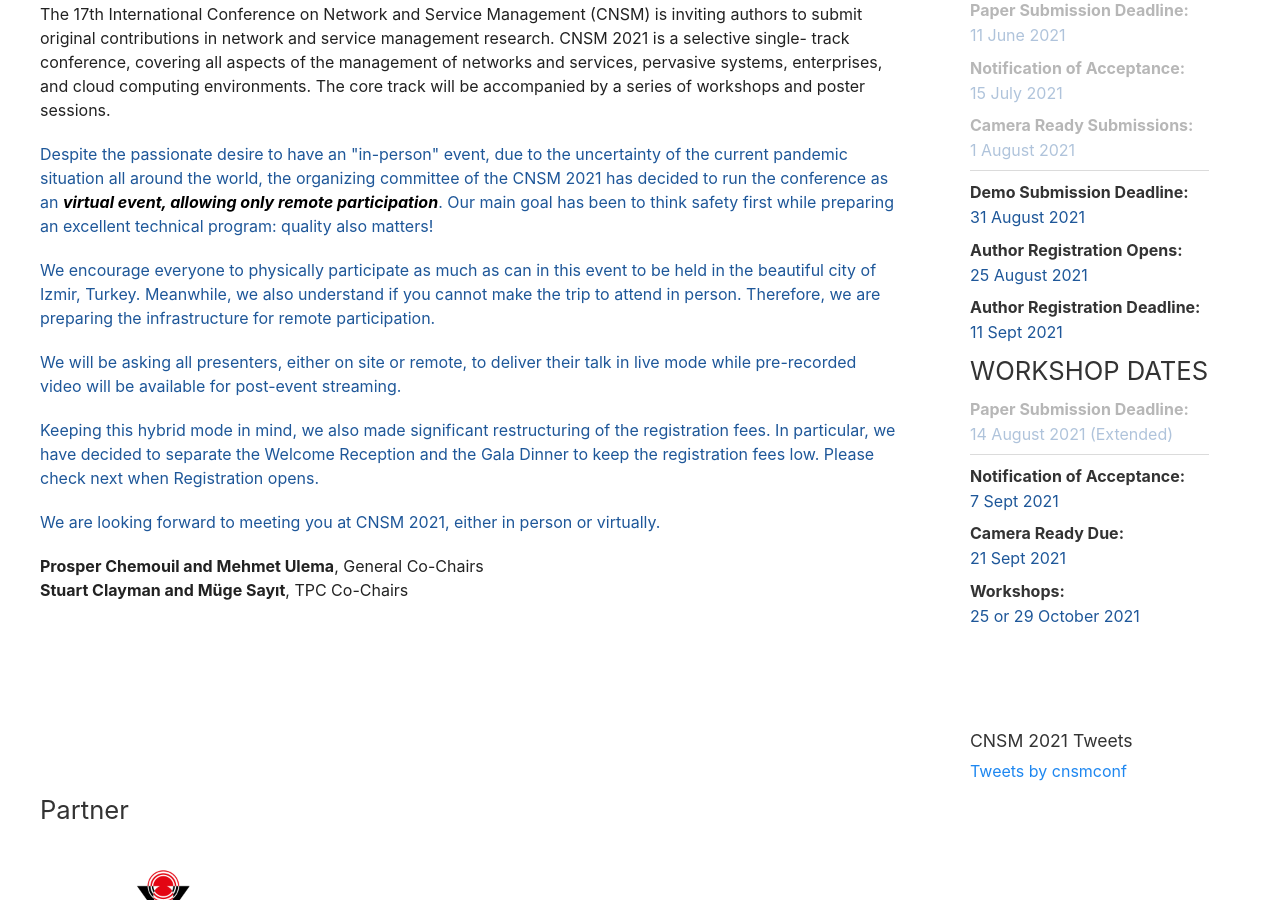
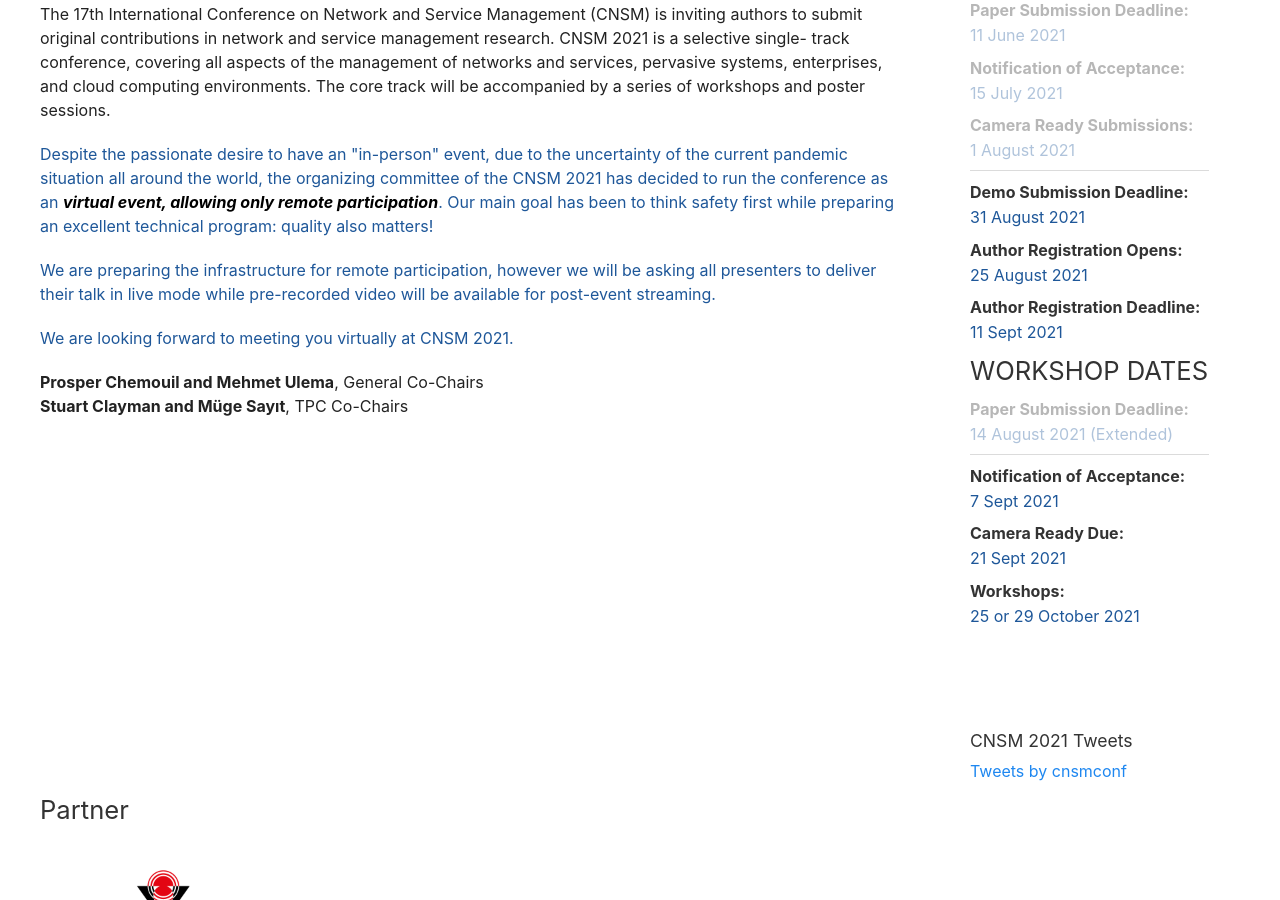
Before and after one commit to stuartclayman/cnsm_2021_website, a Jekyll site: the page built from index.html, in a window 1280 px wide and 900 px high, scrolled down 743 px. Built offline with Jekyll 4.4.1, drawn with Linux system fonts in a browser that asks for light colours; nearby versions of some CDN libraries; comment, search, counter and statistics services are not loaded.

Commit message:
Virtual updates

```diff
--- a/index.html
+++ b/index.html
@@ -15,19 +15,22 @@ title: Home
         Despite the passionate desire to have an "in-person" event, due to the uncertainty of the current pandemic situation all around the world,  the organizing committee of the CNSM 2021 has decided to run the conference as an <em>virtual event, allowing only remote participation</em>.  Our main goal has been to think safety first while preparing an excellent technical program: quality also matters!
       </p>
 
-      <p class="cn-blue">
+<!--       <p class="cn-blue">
       We encourage everyone to physically participate as much as can in this event to be held in the beautiful city of Izmir, Turkey. Meanwhile, we also understand if you cannot make the trip to attend in person.  Therefore, we are preparing the infrastructure for remote participation.
       </p>
+-->
+
       <p class="cn-blue">
-      We will be asking all presenters, either on site or remote, to deliver their talk in live mode while pre-recorded video will be available for post-event streaming.
+        We are preparing the infrastructure for remote participation, however we will be asking all presenters to deliver their talk in live mode while pre-recorded video will be available for post-event streaming.
       </p>
 
+      <!--
       <p class="cn-blue">
-      Keeping this hybrid mode in mind, we also made significant restructuring of the registration fees. In particular, we have decided to separate the Welcome Reception and the Gala Dinner to keep the registration fees low. Please check next when Registration opens.
+        Keeping this hybrid mode in mind, we also made significant restructuring of the registration fees. In particular, we have decided to separate the Welcome Reception and the Gala Dinner to keep the registration fees low. Please check next when Registration opens.
       </p>
-
+      -->
       <p class="cn-blue">
-      We are looking forward to meeting you at CNSM 2021, either in person or virtually.
+        We are looking forward to meeting you virtually at CNSM 2021.
       </p>
 
       <p>
--- a/registration.html
+++ b/registration.html
@@ -4,8 +4,8 @@ layout: page
 
 <h1>CNSM 2021 Registration</h1>
 
-<p>
-  <b>We have re-structured the registration fees as CNSM 2021 will be hybrid – on-site and remote – to accommodate all travel and health constraints.</b>
+<p class="cn-blue">
+  Despite the passionate desire to have an "in-person" event, due to the uncertainty of the current pandemic situation all around the world,  the organizing committee of the CNSM 2021 has decided to run the conference as an <em>virtual event, allowing only remote participation</em>.  Our main goal has been to think safety first while preparing an excellent technical program.
 </p>
 
 <p>
@@ -46,6 +46,7 @@ layout: page
 </p>
 -->
 
+<!--
 <h5>Welcome Reception &amp; Gala Dinner</h5>
 
 <p>
@@ -59,6 +60,8 @@ layout: page
 <p>
   Please choose this option separatly on the Registration form, if you want to physical attend these events.
 </p>
+
+-->
 
 
     <h5>Full Conference Registration (Main Conference Registration + Workshops and Tutorials)</h5>
```
